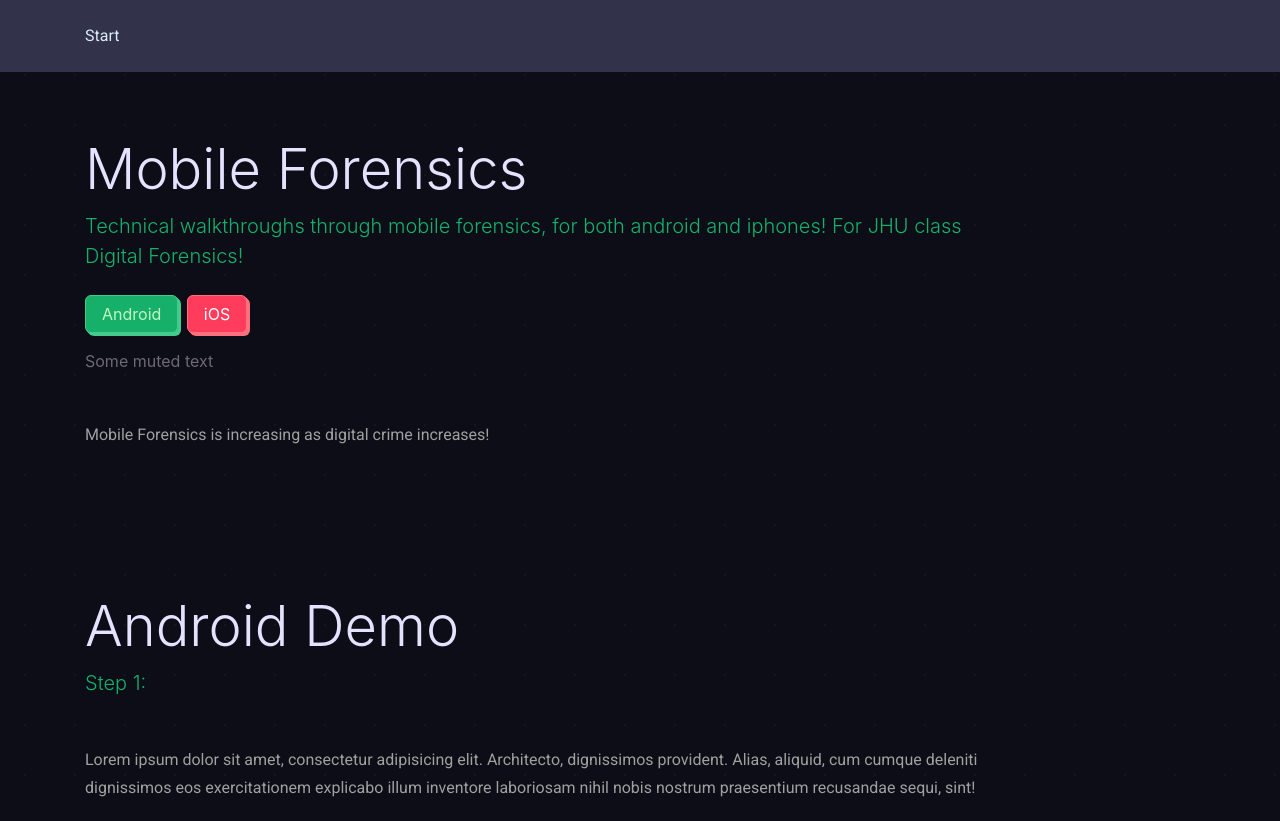
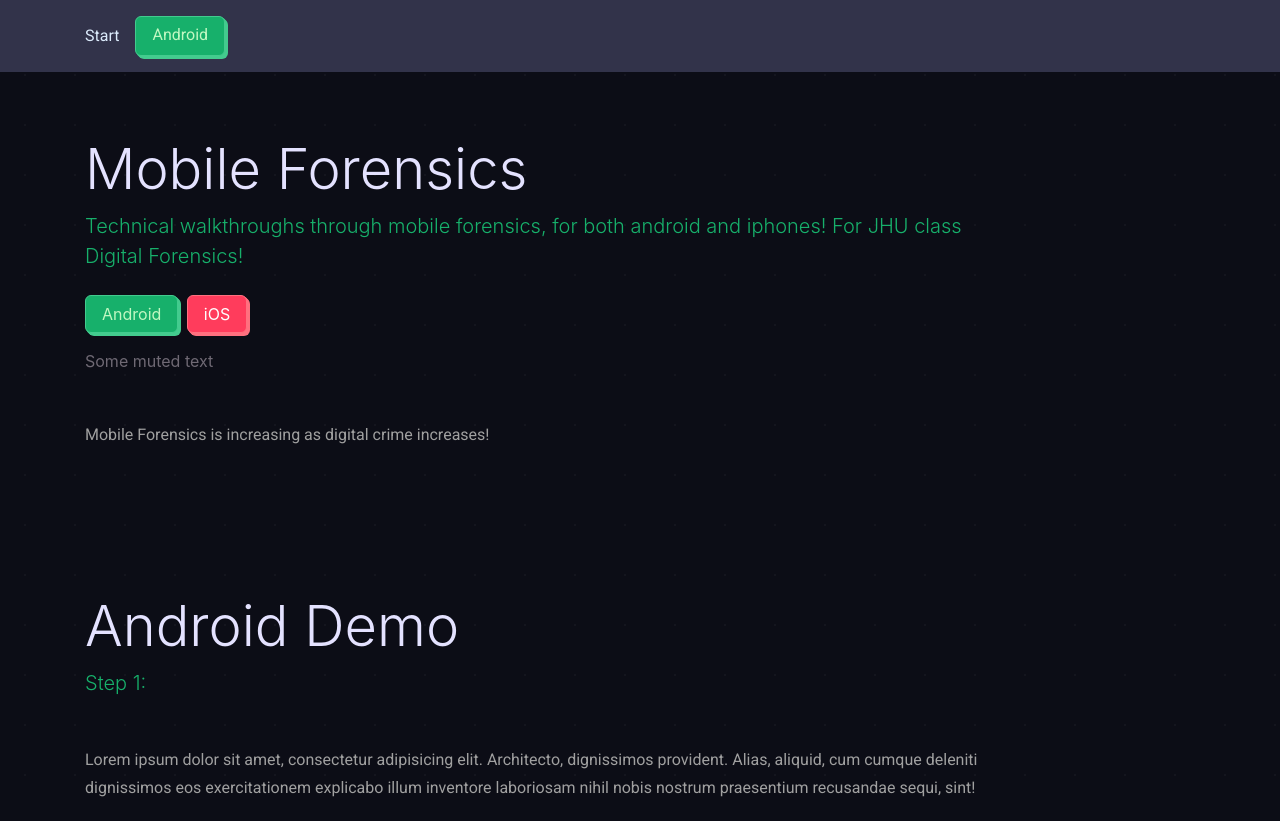
Before and after one commit to sneakyprincess/jhu_digital_forensics, a plain HTML site: page index.html in a window 1280 px wide. Shown: the top 821 px of the page. Drawn offline with nearby package versions, Linux system fonts and the light colour scheme; a web font is replaced by a local one.

Commit message:
Update index.html

```diff
--- a/index.html
+++ b/index.html
@@ -26,7 +26,11 @@
         <div class="collapse navbar-collapse" id="navbarNavAltMarkup">
           <div class="navbar-nav">
             <a href="index.html" class="pl-md-0 p-3 text-light">Start</a>
-
+            <a href="#android"
+               title="Download Theme"
+               class="btn btn-success btn-shadow px-3 my-2 ml-0 text-left">
+              Android
+            </a>
           </div>
         </div>
       </nav>
```
